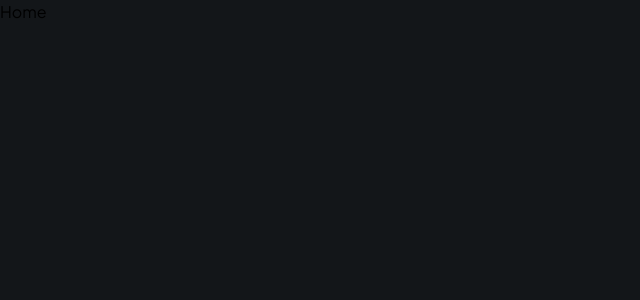
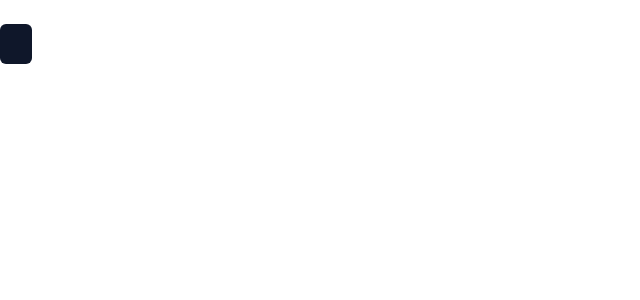
Before and after one commit to RONHEL235/healthypulse, a Next.js app: page / in a window 1280 px wide. Shown: the top 300 px of the page, without its empty margins (0-640 px from the left). Built offline with nearby package versions, Linux system fonts and the light colour scheme.

Commit message:
Installed Shadcn for component styling and customization.

```diff
--- a/app/globals.css
+++ b/app/globals.css
@@ -2,349 +2,68 @@
 @tailwind components;
 @tailwind utilities;
 
-/* ========================================== TAILWIND STYLES */
 @layer base {
-  /* Remove scrollbar */
-  .remove-scrollbar::-webkit-scrollbar {
-    width: 0px;
-    height: 0px;
-    border-radius: 0px;
+  :root {
+    --background: 0 0% 100%;
+    --foreground: 222.2 84% 4.9%;
+    --card: 0 0% 100%;
+    --card-foreground: 222.2 84% 4.9%;
+    --popover: 0 0% 100%;
+    --popover-foreground: 222.2 84% 4.9%;
+    --primary: 222.2 47.4% 11.2%;
+    --primary-foreground: 210 40% 98%;
+    --secondary: 210 40% 96.1%;
+    --secondary-foreground: 222.2 47.4% 11.2%;
+    --muted: 210 40% 96.1%;
+    --muted-foreground: 215.4 16.3% 46.9%;
+    --accent: 210 40% 96.1%;
+    --accent-foreground: 222.2 47.4% 11.2%;
+    --destructive: 0 84.2% 60.2%;
+    --destructive-foreground: 210 40% 98%;
+    --border: 214.3 31.8% 91.4%;
+    --input: 214.3 31.8% 91.4%;
+    --ring: 222.2 84% 4.9%;
+    --radius: 0.5rem;
+    --chart-1: 12 76% 61%;
+    --chart-2: 173 58% 39%;
+    --chart-3: 197 37% 24%;
+    --chart-4: 43 74% 66%;
+    --chart-5: 27 87% 67%;
   }
 
-  .remove-scrollbar::-webkit-scrollbar-track {
-    background: transparent;
-  }
-
-  .remove-scrollbar::-webkit-scrollbar-thumb {
-    background: transparent;
-    border-radius: 0px;
-  }
-
-  .remove-scrollbar::-webkit-scrollbar-thumb:hover {
-    /* background: #1e2238; */
-    background: transparent;
+  .dark {
+    --background: 222.2 84% 4.9%;
+    --foreground: 210 40% 98%;
+    --card: 222.2 84% 4.9%;
+    --card-foreground: 210 40% 98%;
+    --popover: 222.2 84% 4.9%;
+    --popover-foreground: 210 40% 98%;
+    --primary: 210 40% 98%;
+    --primary-foreground: 222.2 47.4% 11.2%;
+    --secondary: 217.2 32.6% 17.5%;
+    --secondary-foreground: 210 40% 98%;
+    --muted: 217.2 32.6% 17.5%;
+    --muted-foreground: 215 20.2% 65.1%;
+    --accent: 217.2 32.6% 17.5%;
+    --accent-foreground: 210 40% 98%;
+    --destructive: 0 62.8% 30.6%;
+    --destructive-foreground: 210 40% 98%;
+    --border: 217.2 32.6% 17.5%;
+    --input: 217.2 32.6% 17.5%;
+    --ring: 212.7 26.8% 83.9%;
+    --chart-1: 220 70% 50%;
+    --chart-2: 160 60% 45%;
+    --chart-3: 30 80% 55%;
+    --chart-4: 280 65% 60%;
+    --chart-5: 340 75% 55%;
   }
 }
 
-@layer utilities {
-  /* ===== UTILITIES */
-  .sidebar {
-    @apply remove-scrollbar w-full max-w-72 flex-col overflow-auto bg-black-800 px-7 py-10;
+@layer base {
+  * {
+    @apply border-border;
   }
-
-  .left-sidebar {
-    @apply hidden lg:flex;
-  }
-
-  .right-sidebar {
-    @apply hidden xl:flex;
-  }
-
-  .clip-text {
-    @apply bg-clip-text text-transparent;
-  }
-
-  .bg-image {
-    @apply bg-black-900 bg-light-rays bg-cover bg-no-repeat;
-  }
-
-  .header {
-    @apply text-32-bold md:text-36-bold;
-  }
-
-  .sub-header {
-    @apply text-18-bold md:text-24-bold;
-  }
-
-  .container {
-    @apply relative flex-1 overflow-y-auto px-[5%];
-  }
-
-  .sub-container {
-    @apply mx-auto flex size-full flex-col py-10;
-  }
-
-  .side-img {
-    @apply hidden h-full object-cover md:block;
-  }
-
-  .copyright {
-    @apply text-14-regular justify-items-end text-center text-dark-600 xl:text-left;
-  }
-
-  /* ==== SUCCESS */
-  .success-img {
-    @apply m-auto flex flex-1 flex-col items-center justify-between gap-10 py-10;
-  }
-
-  .request-details {
-    @apply flex w-full flex-col items-center gap-8 border-y-2 border-dark-400 py-8 md:w-fit md:flex-row;
-  }
-
-  /* ===== ADMIN */
-  .admin-header {
-    @apply sticky top-3 z-20 mx-3 flex items-center justify-between rounded-2xl bg-dark-200 px-[5%] py-5 shadow-lg xl:px-12;
-  }
-
-  .admin-main {
-    @apply flex flex-col items-center space-y-6 px-[5%] pb-12 xl:space-y-12 xl:px-12;
-  }
-
-  .admin-stat {
-    @apply flex w-full flex-col justify-between gap-5 sm:flex-row xl:gap-10;
-  }
-
-  /* ==== FORM */
-  .radio-group {
-    @apply flex h-full flex-1 items-center gap-2 rounded-md border border-dashed border-dark-500 bg-dark-400 p-3;
-  }
-
-  .checkbox-label {
-    @apply cursor-pointer text-sm font-medium text-dark-700 peer-disabled:cursor-not-allowed peer-disabled:opacity-70 md:leading-none;
-  }
-
-  /* ==== File Upload */
-  .file-upload {
-    @apply text-12-regular flex cursor-pointer  flex-col items-center justify-center gap-3 rounded-md border border-dashed border-dark-500 bg-dark-400 p-5;
-  }
-
-  .file-upload_label {
-    @apply flex flex-col justify-center gap-2 text-center text-dark-600;
-  }
-
-  /* ==== Stat Card */
-  .stat-card {
-    @apply flex flex-1 flex-col gap-6 rounded-2xl bg-cover p-6 shadow-lg;
-  }
-
-  /* ==== Status Badge */
-  .status-badge {
-    @apply flex w-fit items-center gap-2 rounded-full px-4 py-2;
-  }
-
-  /* Data Table */
-  .data-table {
-    @apply z-10 w-full overflow-hidden rounded-lg border border-dark-400 shadow-lg;
-  }
-
-  .table-actions {
-    @apply flex w-full items-center justify-between space-x-2 p-4;
-  }
-
-  /* ===== ALIGNMENTS */
-  .flex-center {
-    @apply flex items-center justify-center;
-  }
-
-  .flex-between {
-    @apply flex items-center justify-between;
-  }
-
-  /* ===== TYPOGRAPHY */
-  .text-36-bold {
-    @apply text-[36px] leading-[40px] font-bold;
-  }
-
-  .text-24-bold {
-    @apply text-[24px] leading-[28px] font-bold;
-  }
-
-  .text-32-bold {
-    @apply text-[32px] leading-[36px] font-bold;
-  }
-
-  .text-18-bold {
-    @apply text-[18px] leading-[24px] font-bold;
-  }
-
-  .text-16-semibold {
-    @apply text-[16px] leading-[20px] font-semibold;
-  }
-
-  .text-16-regular {
-    @apply text-[16px] leading-[20px] font-normal;
-  }
-
-  .text-14-medium {
-    @apply text-[14px] leading-[18px] font-medium;
-  }
-
-  .text-14-regular {
-    @apply text-[14px] leading-[18px] font-normal;
-  }
-
-  .text-12-regular {
-    @apply text-[12px] leading-[16px] font-normal;
-  }
-
-  .text-12-semibold {
-    @apply text-[12px] leading-[16px] font-semibold;
-  }
-
-  /* =====  SHADCN OVERRIDES */
-  .shad-primary-btn {
-    @apply bg-green-500 text-white !important;
-  }
-
-  .shad-danger-btn {
-    @apply bg-red-700 text-white !important;
-  }
-
-  .shad-gray-btn {
-    @apply border border-dark-500 cursor-pointer bg-dark-400 text-white !important;
-  }
-
-  .shad-input-label {
-    @apply text-14-medium text-dark-700 !important;
-  }
-
-  .shad-input {
-    @apply bg-dark-400 placeholder:text-dark-600 border-dark-500 h-11 focus-visible:ring-0 focus-visible:ring-offset-0 !important;
-  }
-
-  .shad-input-icon {
-    @apply bg-dark-400 placeholder:text-dark-600 border-dark-500 h-11 focus-visible:ring-0 focus-visible:ring-offset-0 !important;
-  }
-
-  .shad-textArea {
-    @apply bg-dark-400 placeholder:text-dark-600 border-dark-500 focus-visible:ring-0 focus-visible:ring-offset-0 !important;
-  }
-
-  .shad-combobox-item {
-    @apply data-[disabled=true]:pointer-events-none data-[disabled=true]:opacity-50 !important;
-  }
-
-  .shad-combobox-trigger {
-    @apply h-11 !important;
-  }
-
-  .shad-select-trigger {
-    @apply bg-dark-400  placeholder:text-dark-600 border-dark-500 h-11 focus:ring-0 focus:ring-offset-0 !important;
-  }
-
-  .shad-select-content {
-    @apply bg-dark-400 border-dark-500 !important;
-  }
-
-  .shad-dialog {
-    @apply bg-dark-400 border-dark-500 !important;
-  }
-
-  .shad-dialog button {
-    @apply focus:ring-0 focus:ring-offset-0 focus-visible:border-none focus-visible:outline-none focus-visible:ring-transparent focus-visible:ring-offset-0 !important;
-  }
-
-  .shad-error {
-    @apply text-red-400 !important;
-  }
-
-  .shad-table {
-    @apply rounded-lg overflow-hidden !important;
-  }
-
-  .shad-table-row-header {
-    @apply border-b border-dark-400 text-light-200 hover:bg-transparent !important;
-  }
-
-  .shad-table-row {
-    @apply border-b border-dark-400 text-light-200 !important;
-  }
-
-  .shad-otp {
-    @apply w-full flex justify-between !important;
-  }
-
-  .shad-otp-slot {
-    @apply text-36-bold justify-center flex border border-dark-500 rounded-lg size-16 gap-4 !important;
-  }
-
-  .shad-alert-dialog {
-    @apply space-y-5 bg-dark-400 border-dark-500 outline-none !important;
-  }
-
-  .shad-sheet-content button {
-    @apply top-2 focus:ring-0 focus:ring-offset-0 focus-visible:border-none focus-visible:outline-none focus-visible:ring-transparent focus-visible:ring-offset-0 !important;
-  }
-
-  /* =====  REACT PHONE NUMBER INPUT OVERRIDES */
-  .input-phone {
-    @apply mt-2 h-11 rounded-md px-3 text-sm border bg-dark-400 placeholder:text-dark-600 border-dark-500 !important;
-  }
-
-  /* =====  REACT DATE PICKER OVERRIDES */
-  .date-picker {
-    @apply overflow-hidden border-transparent w-full placeholder:text-dark-600  h-11 text-14-medium rounded-md px-3 outline-none !important;
+  body {
+    @apply bg-background text-foreground;
   }
 }
-
-/* =====  REACT-DATEPICKER OVERRIDES */
-.react-datepicker-wrapper.date-picker {
-  display: flex;
-  align-items: center;
-}
-
-.react-datepicker,
-.react-datepicker__time,
-.react-datepicker__header,
-.react-datepicker__current-month,
-.react-datepicker__day-name,
-.react-datepicker__day,
-.react-datepicker-time__header {
-  background-color: #1a1d21 !important;
-  border-color: #363a3d !important;
-  color: #abb8c4 !important;
-}
-
-.react-datepicker__current-month,
-.react-datepicker__day-name,
-.react-datepicker-time__header {
-  color: #ffffff !important;
-}
-
-.react-datepicker__triangle {
-  fill: #1a1d21 !important;
-  color: #1a1d21 !important;
-  stroke: #1a1d21 !important;
-}
-
-.react-datepicker__time-list-item:hover {
-  background-color: #363a3d !important;
-}
-
-.react-datepicker__input-container input {
-  background-color: #1a1d21 !important;
-  width: 100%;
-  outline: none;
-}
-
-.react-datepicker__day--selected {
-  background-color: #24ae7c !important;
-  color: #ffffff !important;
-  border-radius: 4px;
-}
-
-.react-datepicker__time-list-item--selected {
-  background-color: #24ae7c !important;
-}
-
-.react-datepicker__time-container {
-  border-left: 1px solid #363a3d !important;
-}
-
-.react-datepicker__time-list-item {
-  display: flex !important;
-  align-items: center !important;
-}
-
-/* =====  REACT PHONE NUMBER INPUT OVERRIDES */
-.PhoneInputInput {
-  outline: none;
-  margin-left: 4px;
-  background: #1a1d21;
-  font-size: 14px;
-  font-weight: 500;
-}
-
-.PhoneInputInput::placeholder {
-  color: #1a1d21;
-}
--- a/app/page.tsx
+++ b/app/page.tsx
@@ -1,7 +1,10 @@
+import { Button } from "@/components/ui/button";
+
 export default function Home() {
   return (
     <div>
-      <h1>Home</h1>
+      <h1 className="text-white">Home</h1>
+      <Button></Button>
     </div>
   )
 }
--- /dev/null
+++ b/components/ui/button.tsx
@@ -0,0 +1,56 @@
+import * as React from "react"
+import { Slot } from "@radix-ui/react-slot"
+import { cva, type VariantProps } from "class-variance-authority"
+
+import { cn } from "@/lib/utils"
+
+const buttonVariants = cva(
+  "inline-flex items-center justify-center whitespace-nowrap rounded-md text-sm font-medium ring-offset-background transition-colors focus-visible:outline-none focus-visible:ring-2 focus-visible:ring-ring focus-visible:ring-offset-2 disabled:pointer-events-none disabled:opacity-50",
+  {
+    variants: {
+      variant: {
+        default: "bg-primary text-primary-foreground hover:bg-primary/90",
+        destructive:
+          "bg-destructive text-destructive-foreground hover:bg-destructive/90",
+        outline:
+          "border border-input bg-background hover:bg-accent hover:text-accent-foreground",
+        secondary:
+          "bg-secondary text-secondary-foreground hover:bg-secondary/80",
+        ghost: "hover:bg-accent hover:text-accent-foreground",
+        link: "text-primary underline-offset-4 hover:underline",
+      },
+      size: {
+        default: "h-10 px-4 py-2",
+        sm: "h-9 rounded-md px-3",
+        lg: "h-11 rounded-md px-8",
+        icon: "h-10 w-10",
+      },
+    },
+    defaultVariants: {
+      variant: "default",
+      size: "default",
+    },
+  }
+)
+
+export interface ButtonProps
+  extends React.ButtonHTMLAttributes<HTMLButtonElement>,
+    VariantProps<typeof buttonVariants> {
+  asChild?: boolean
+}
+
+const Button = React.forwardRef<HTMLButtonElement, ButtonProps>(
+  ({ className, variant, size, asChild = false, ...props }, ref) => {
+    const Comp = asChild ? Slot : "button"
+    return (
+      <Comp
+        className={cn(buttonVariants({ variant, size, className }))}
+        ref={ref}
+        {...props}
+      />
+    )
+  }
+)
+Button.displayName = "Button"
+
+export { Button, buttonVariants }
--- a/package.json
+++ b/package.json
@@ -9,11 +9,15 @@
     "lint": "next lint"
   },
   "dependencies": {
+    "@radix-ui/react-slot": "^1.1.0",
+    "class-variance-authority": "^0.7.0",
     "clsx": "^2.1.1",
+    "lucide-react": "^0.408.0",
     "next": "14.2.5",
     "react": "^18",
     "react-dom": "^18",
-    "tailwind-merge": "^2.4.0"
+    "tailwind-merge": "^2.4.0",
+    "tailwindcss-animate": "^1.0.7"
   },
   "devDependencies": {
     "@types/node": "^20",
--- a/tailwind.config.ts
+++ b/tailwind.config.ts
@@ -1,15 +1,13 @@
-import type { Config } from "tailwindcss";
-
-const { fontFamily } = require("tailwindcss/defaultTheme");
+import type { Config } from "tailwindcss"
 
 const config = {
   darkMode: ["class"],
   content: [
-    "./pages/**/*.{ts,tsx}",
-    "./components/**/*.{ts,tsx}",
-    "./app/**/*.{ts,tsx}",
-    "./src/**/*.{ts,tsx}",
-  ],
+    './pages/**/*.{ts,tsx}',
+    './components/**/*.{ts,tsx}',
+    './app/**/*.{ts,tsx}',
+    './src/**/*.{ts,tsx}',
+	],
   prefix: "",
   theme: {
     container: {
@@ -21,38 +19,44 @@
     },
     extend: {
       colors: {
-        green: {
-          500: "#24AE7C",
-          600: "#0D2A1F",
+        border: "hsl(var(--border))",
+        input: "hsl(var(--input))",
+        ring: "hsl(var(--ring))",
+        background: "hsl(var(--background))",
+        foreground: "hsl(var(--foreground))",
+        primary: {
+          DEFAULT: "hsl(var(--primary))",
+          foreground: "hsl(var(--primary-foreground))",
         },
-        blue: {
-          500: "#79B5EC",
-          600: "#152432",
+        secondary: {
+          DEFAULT: "hsl(var(--secondary))",
+          foreground: "hsl(var(--secondary-foreground))",
         },
-        red: {
-          500: "#F37877",
-          600: "#3E1716",
-          700: "#F24E43",
+        destructive: {
+          DEFAULT: "hsl(var(--destructive))",
+          foreground: "hsl(var(--destructive-foreground))",
         },
-        light: {
-          200: "#E8E9E9",
+        muted: {
+          DEFAULT: "hsl(var(--muted))",
+          foreground: "hsl(var(--muted-foreground))",
         },
-        dark: {
-          200: "#0D0F10",
-          300: "#131619",
-          400: "#1A1D21",
-          500: "#363A3D",
-          600: "#76828D",
-          700: "#ABB8C4",
+        accent: {
+          DEFAULT: "hsl(var(--accent))",
+          foreground: "hsl(var(--accent-foreground))",
+        },
+        popover: {
+          DEFAULT: "hsl(var(--popover))",
+          foreground: "hsl(var(--popover-foreground))",
+        },
+        card: {
+          DEFAULT: "hsl(var(--card))",
+          foreground: "hsl(var(--card-foreground))",
         },
       },
-      fontFamily: {
-        sans: ["var(--font-sans)", ...fontFamily.sans],
-      },
-      backgroundImage: {
-        appointments: "url('/assets/images/appointments-bg.png')",
-        pending: "url('/assets/images/pending-bg.png')",
-        cancelled: "url('/assets/images/cancelled-bg.png')",
+      borderRadius: {
+        lg: "var(--radius)",
+        md: "calc(var(--radius) - 2px)",
+        sm: "calc(var(--radius) - 4px)",
       },
       keyframes: {
         "accordion-down": {
@@ -63,19 +67,14 @@
           from: { height: "var(--radix-accordion-content-height)" },
           to: { height: "0" },
         },
-        "caret-blink": {
-          "0%,70%,100%": { opacity: "1" },
-          "20%,50%": { opacity: "0" },
-        },
       },
       animation: {
         "accordion-down": "accordion-down 0.2s ease-out",
         "accordion-up": "accordion-up 0.2s ease-out",
-        "caret-blink": "caret-blink 1.25s ease-out infinite",
       },
     },
   },
   plugins: [require("tailwindcss-animate")],
-} satisfies Config;
+} satisfies Config
 
-export default config;
+export default config
```
Also changed, not shown: components.json (added), 1 other file (tests, documents, lock files or other folders).
